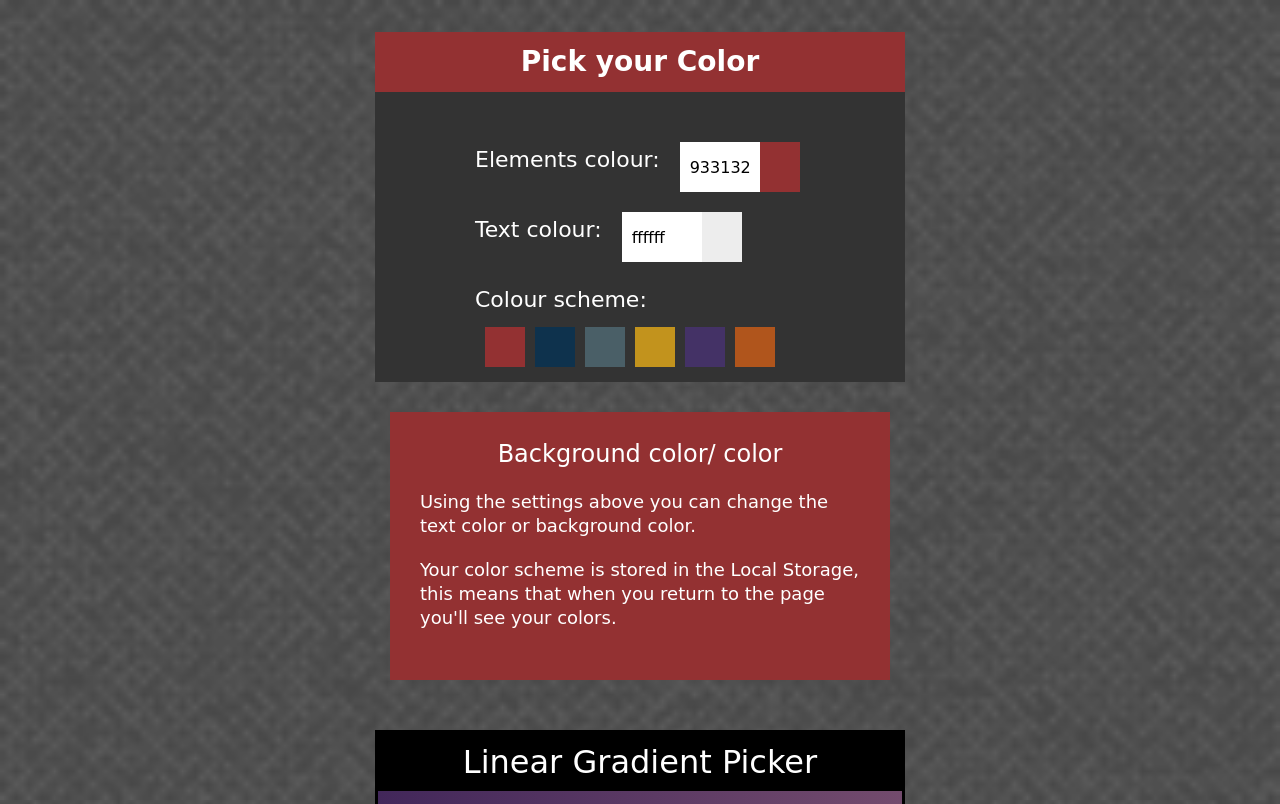
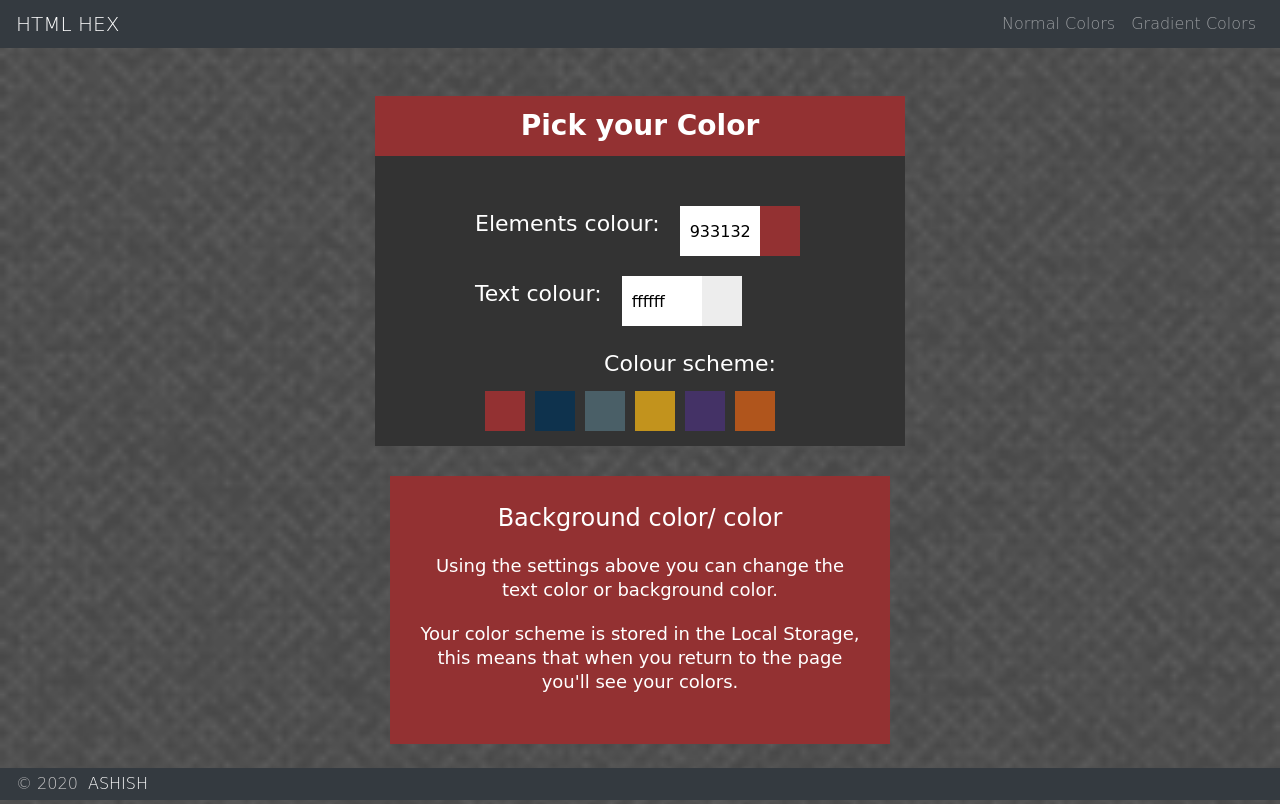
Before and after one commit to whoisashish/HTMLColors, a plain HTML site: page index.html in a window 1280 px wide. Shown: the top 804 px of the page. Drawn offline with nearby package versions, Linux system fonts and the light colour scheme; a web font is replaced by a local one.

Commit message:
Add files via upload

```diff
--- a/index.html
+++ b/index.html
@@ -4,23 +4,46 @@
 <head>
   <!-- Required meta tags -->
   <meta charset="utf-8">
-  <meta name="viewport" content="width=device-width, initial-scale=1, shrink-to-fit=no">
-
+  <meta name="viewport" content="width=device-width" />
   <!-- Bootstrap CSS -->
   <link rel="stylesheet" href="https://stackpath.bootstrapcdn.com/bootstrap/4.4.1/css/bootstrap.min.css" integrity="sha384-Vkoo8x4CGsO3+Hhxv8T/Q5PaXtkKtu6ug5TOeNV6gBiFeWPGFN9MuhOf23Q9Ifjh" crossorigin="anonymous">
   <link rel="stylesheet" href="style.css">
   <link href="https://fonts.googleapis.com/css2?family=Baloo+Bhaina+2:wght@500&display=swap" rel="stylesheet">
+  <link rel="icon" type="icon/png" href="favicon.png">
   <title>HTML HEX</title>
 </head>
 
 <body>
 
+      <nav class="navbar navbar-expand-lg navbar-dark bg-dark">
+  <a class="navbar-brand">HTML HEX</a>
+  <button class="navbar-toggler" type="button" data-toggle="collapse" data-target="#navbarSupportedContent" aria-controls="navbarSupportedContent" aria-expanded="false" aria-label="Toggle navigation">
+    <span class="navbar-toggler-icon"></span>
+  </button>
+
+  <div class="collapse navbar-collapse" id="navbarSupportedContent">
+    <ul class="navbar-nav ml-auto">
+      <li class="nav-item">
+        <a class="nav-link" id="normal">Normal Colors<span class="sr-only">(current)</span></a>
+      </li>
+      <li class="nav-item">
+        <a class="nav-link" id="gradient">Gradient Colors</a>
+      </li>
+         </ul>
+      </div>
+</nav>
+
     <div class="firstpicker">
+      <br />
+      <br />
+      <br />
+      <br />
       <br />
       <br />
       <!-- =========================
           SIDEBAR -> SETTINGS
       ============================== -->
+      <div id="firstone">
       <aside id="sidebar">
                   <h3>Pick your Color</h3>
           <div id="sidecontent">
@@ -60,6 +83,7 @@
             </div>
           </div>
       </section>
+      </div>
       <div class="secondpicker" id="secondpicker">
       <h2>Linear Gradient Picker</h2>
       <br />
@@ -75,6 +99,11 @@
       <br><br>
     </div>
 
+   <footer class="navbar navbar-expand-lg navbar-dark bg-dark">
+   © 2020 &nbsp;
+  <a href="https://www.linkedin.com/in/theashishyadav">ASHISH</a>
+ </footer>
+
   <!-- Optional JavaScript -->
   <!-- jQuery first, then Popper.js, then Bootstrap JS -->
   <script src="https://code.jquery.com/jquery-3.4.1.slim.min.js" integrity="sha384-J6qa4849blE2+poT4WnyKhv5vZF5SrPo0iEjwBvKU7imGFAV0wwj1yYfoRSJoZ+n" crossorigin="anonymous"></script>
--- a/script1.js
+++ b/script1.js
@@ -15,3 +15,13 @@ css.textContent = bg.style.background + ";";
 color1.addEventListener("input",changeColor);
 
 color2.addEventListener("input",changeColor);
+
+document.getElementById('normal').addEventListener('click',function(){
+    document.getElementById('firstone').style.display = 'block';
+    document.getElementById('secondpicker').style.display = 'none';
+});
+
+document.getElementById('gradient').addEventListener('click',function(){
+    document.getElementById('firstone').style.display = 'none';
+    document.getElementById('secondpicker').style.display = 'block';
+});
--- a/style.css
+++ b/style.css
@@ -13,6 +13,18 @@ html, body, div, span, h1, h6, p, a, ul, li, audio {
 	padding: 0;
 	line-height: 100%;
 	vertical-align: baseline;
+	text-align: center;
+}
+
+.navbar{
+	z-index: 100;
+	position: fixed;
+	width: 100%;
+	cursor: crosshair;
+}
+
+.nav-item, .navbar-brand{
+	cursor: pointer;
 }
 
 html, body {
@@ -22,6 +34,7 @@ html, body {
 	-webkit-text-size-adjust: 100%;
 	color: #C8C7C8;
 	font-weight: 300;
+	font-family: 'Baloo Bhaina 2', cursive;
   background: url(background.png) no-repeat center center fixed;
    -webkit-background-size: cover;
    -moz-background-size: cover;
@@ -948,3 +961,39 @@ footer p strong {
 .ohmy::-webkit-color-swatch {
 	border: none;
 }
+
+::-webkit-scrollbar {
+  width: 5px;
+}
+
+/* Track */
+::-webkit-scrollbar-track {
+  box-shadow: inset 0 0 5px grey;
+  border-radius: 5px;
+}
+
+/* Handle */
+::-webkit-scrollbar-thumb {
+  background: black;
+  border-radius: 5px;
+}
+
+/* Handle on hover */
+::-webkit-scrollbar-thumb:hover {
+  background: #333;
+}
+
+.firstone{
+	display: block;
+}
+.secondpicker{
+	display: none;
+}
+footer a{
+	color: white;
+	text-decoration: none;
+}
+footer a:hover{
+	color: grey;
+	text-decoration: none;
+}
```
Also changed, not shown: favicon.png (added).
